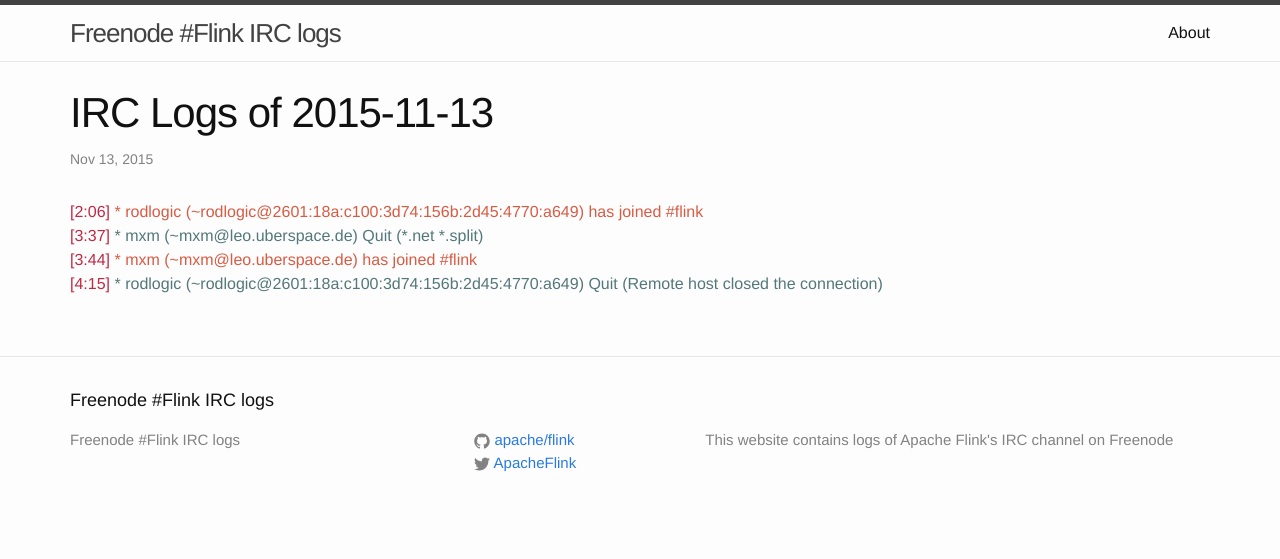
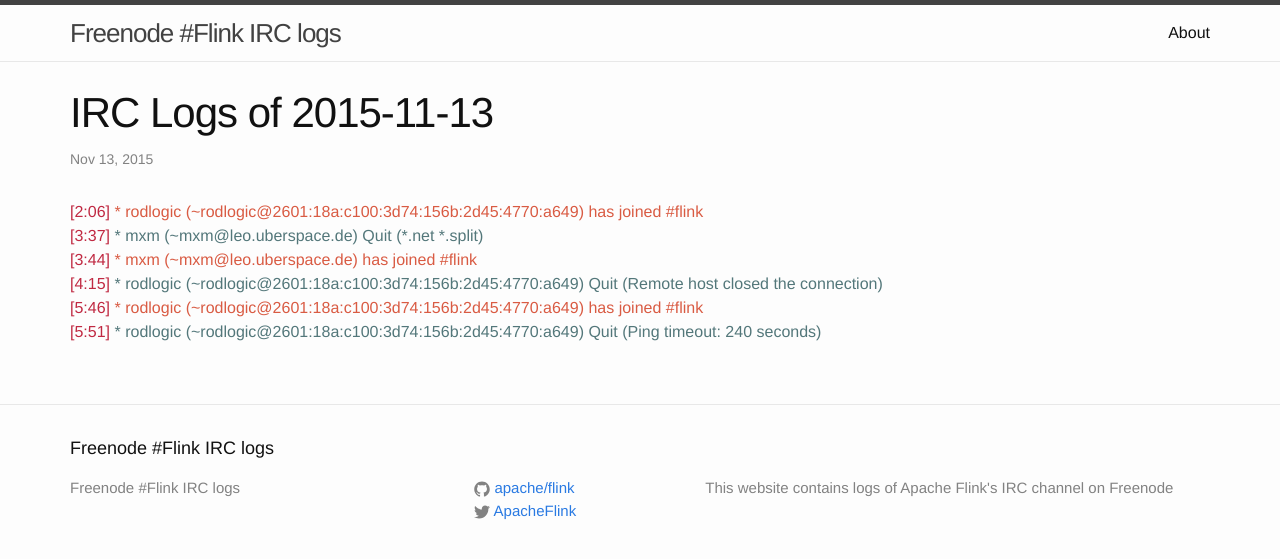
Before and after one commit to flink-irc-logs/flink-irc-logs.github.io, a Jekyll site: the page built from _posts/2015-11-13-logs.markdown, in a window 1280 px wide. Shown: the top 559 px of the page. Built offline with Jekyll 4.4.1, drawn with Linux system fonts in a browser that asks for light colours.

Commit message:
Update of the logs on Fri Nov 13 06:20:42 CET 2015

```diff
--- a/_posts/2015-11-13-logs.markdown
+++ b/_posts/2015-11-13-logs.markdown
@@ -8,3 +8,5 @@
 <span class="irc-date">[3:37]</span> <span class="irc-navy">* mxm (~mxm@leo.uberspace.de) Quit (*.net *.split)</span><br />
 <span class="irc-date">[3:44]</span> <span class="irc-green">* mxm (~mxm@leo.uberspace.de) has joined #flink</span><br />
 <span class="irc-date">[4:15]</span> <span class="irc-navy">* rodlogic (~rodlogic@2601:18a:c100:3d74:156b:2d45:4770:a649) Quit (Remote host closed the connection)</span><br />
+<span class="irc-date">[5:46]</span> <span class="irc-green">* rodlogic (~rodlogic@2601:18a:c100:3d74:156b:2d45:4770:a649) has joined #flink</span><br />
+<span class="irc-date">[5:51]</span> <span class="irc-navy">* rodlogic (~rodlogic@2601:18a:c100:3d74:156b:2d45:4770:a649) Quit (Ping timeout: 240 seconds)</span><br />
```
